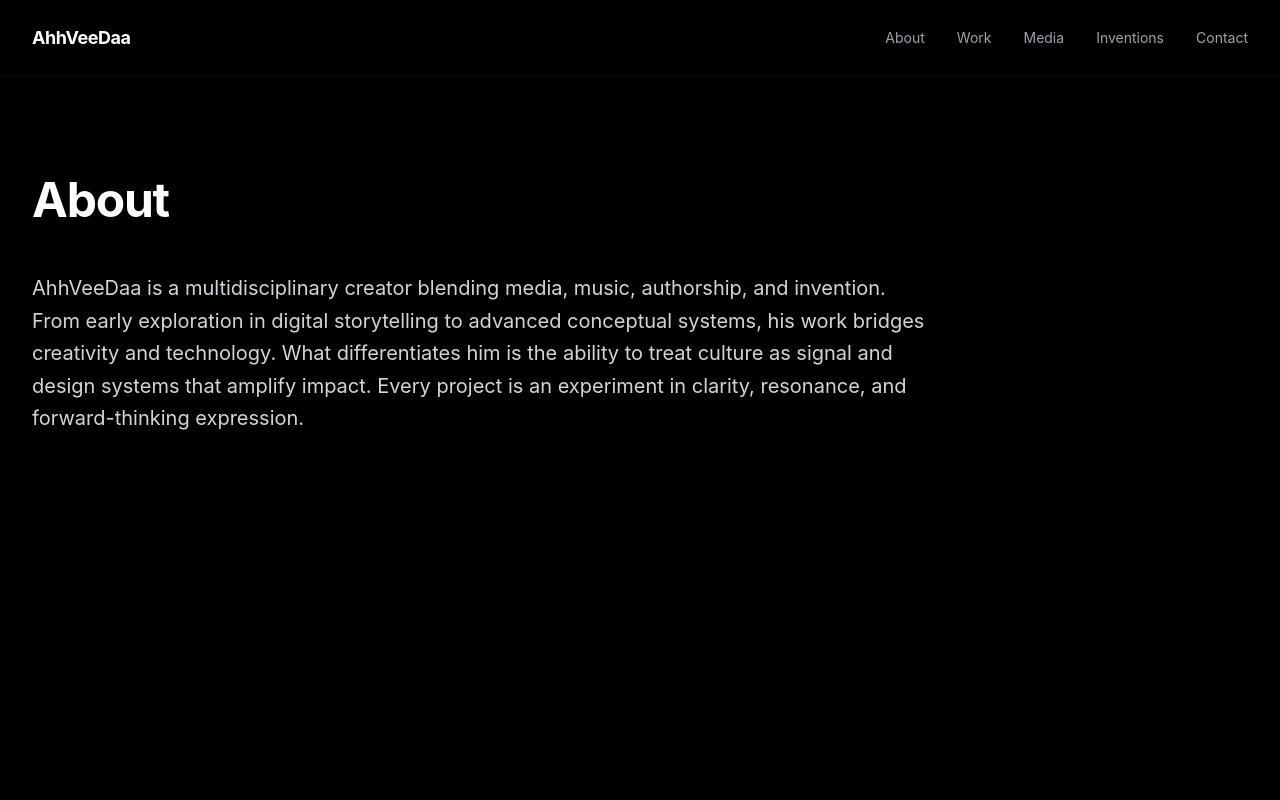
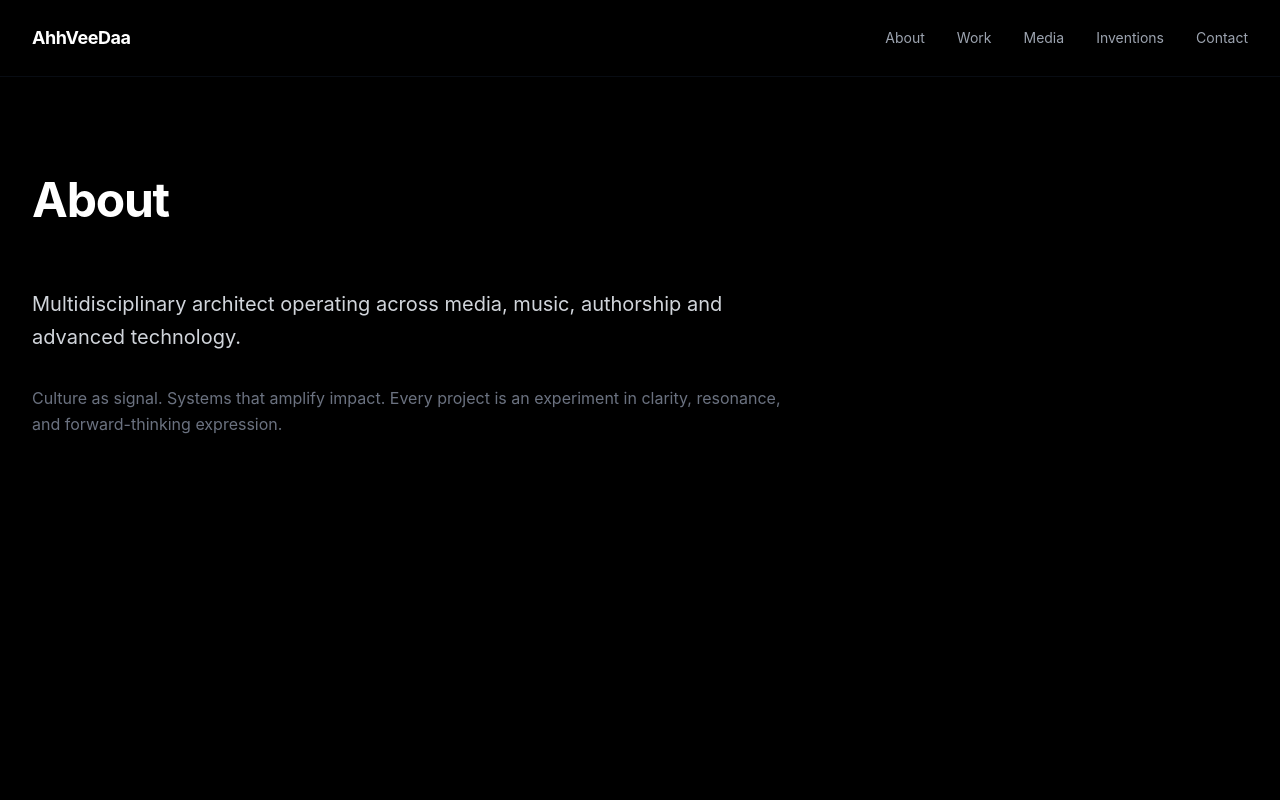
Before and after one commit to AhhVeeDaa/Website, a Next.js app: page /about in a window 1280 px wide. Shown: the top 800 px of the page. Built offline with nearby package versions, Linux system fonts and the light colour scheme.

Commit message:
About V2: declarative, reduced copy, founder tone

```diff
--- a/app/about/page.tsx
+++ b/app/about/page.tsx
@@ -1,14 +1,15 @@
 export default function About() {
   return (
     <main className="flex min-h-screen flex-col items-start px-8 py-24">
-      <div className="max-w-4xl">
-        <h1 className="text-5xl font-bold mb-12 tracking-tight">About</h1>
+      <div className="max-w-3xl">
+        <h1 className="text-5xl font-bold mb-16 tracking-tight">About</h1>
 
-        <div className="prose prose-invert max-w-none">
-          <p className="text-xl text-gray-300 leading-relaxed mb-8">
-            AhhVeeDaa is a multidisciplinary creator blending media, music, authorship, and invention. From early exploration in digital storytelling to advanced conceptual systems, his work bridges creativity and technology. What differentiates him is the ability to treat culture as signal and design systems that amplify impact. Every project is an experiment in clarity, resonance, and forward-thinking expression.
-          </p>
-        </div>
+        <p className="text-xl text-gray-300 leading-relaxed mb-8">
+          Multidisciplinary architect operating across media, music, authorship and advanced technology.
+        </p>
+        <p className="text-gray-500 leading-relaxed">
+          Culture as signal. Systems that amplify impact. Every project is an experiment in clarity, resonance, and forward-thinking expression.
+        </p>
       </div>
     </main>
   )
```
